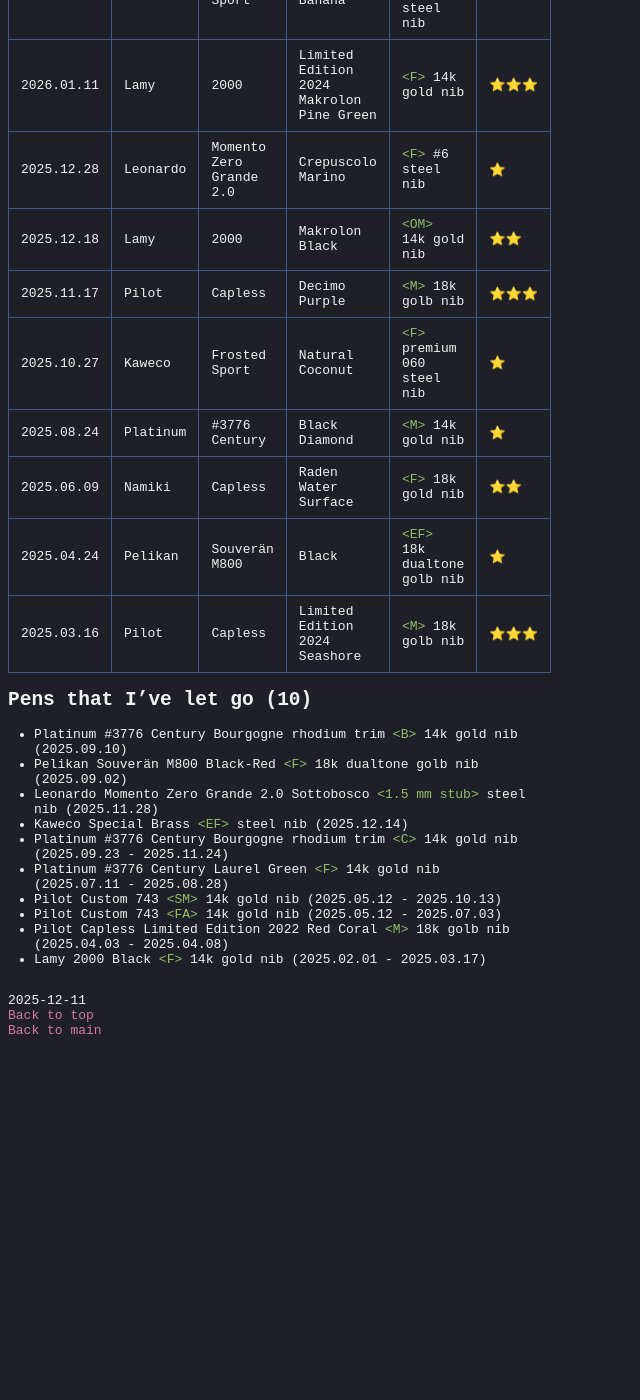
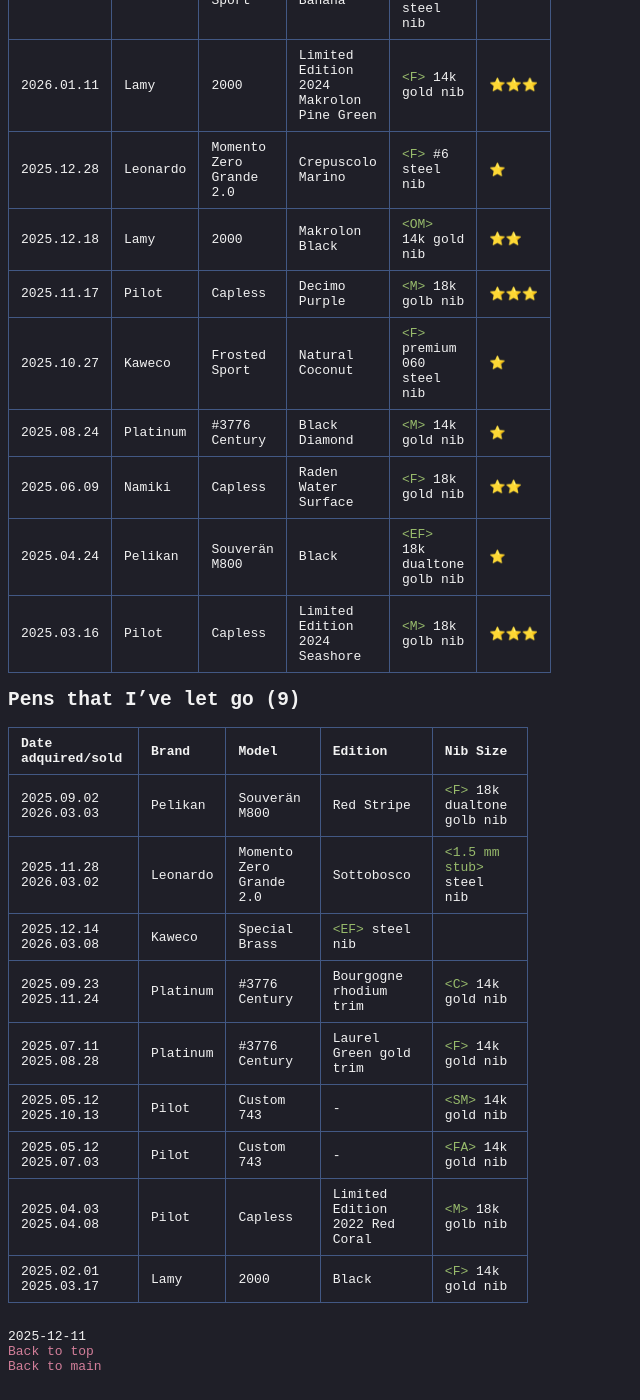
Before and after one commit to s-estay/s-estay.github.io, a Jekyll site: the page built from _posts/2025-12-11-state-of-the-fp-collection-2025.md, in a window 1280 px wide and 1400 px high, scrolled down 881 px. Shown: the whole window, without its empty margins (0-640 px from the left). Built offline with Jekyll 4.4.1, drawn with Linux system fonts in a browser that asks for light colours; before the commit the page ends 1945 px from its top, so only the background shows below that.

Commit message:
Update pen collection details and counts

```diff
--- a/_posts/2025-12-11-state-of-the-fp-collection-2025.md
+++ b/_posts/2025-12-11-state-of-the-fp-collection-2025.md
@@ -30,15 +30,16 @@
 | 2025.04.24 | Pelikan | Souverän M800 | Black | `<EF>` 18k dualtone golb nib | ⭐️ |
 | 2025.03.16 | Pilot | Capless | Limited Edition 2024 Seashore | `<M>` 18k golb nib | ⭐️⭐️⭐️ |
 
-## Pens that I've let go (10)
+## Pens that I've let go (9)
 
-- Platinum #3776 Century Bourgogne rhodium trim `<B>` 14k gold nib (2025.09.10)
-- Pelikan Souverän M800 Black-Red `<F>` 18k dualtone golb nib (2025.09.02)
-- Leonardo Momento Zero Grande 2.0 Sottobosco `<1.5 mm stub>` steel nib (2025.11.28)
-- Kaweco Special Brass `<EF>` steel nib (2025.12.14)
-- Platinum #3776 Century Bourgogne rhodium trim `<C>` 14k gold nib (2025.09.23 - 2025.11.24)
-- Platinum #3776 Century Laurel Green `<F>` 14k gold nib (2025.07.11 - 2025.08.28)
-- Pilot Custom 743 `<SM>` 14k gold nib (2025.05.12 - 2025.10.13)
-- Pilot Custom 743 `<FA>` 14k gold nib (2025.05.12 - 2025.07.03)
-- Pilot Capless Limited Edition 2022 Red Coral `<M>` 18k golb nib (2025.04.03 - 2025.04.08)
-- Lamy 2000 Black `<F>` 14k gold nib (2025.02.01 - 2025.03.17)
+| Date adquired/sold | Brand | Model | Edition | Nib Size |
+| --- | --- | --- | --- | --- |
+| 2025.09.02 2026.03.03 | Pelikan | Souverän M800 | Red Stripe | `<F>` 18k dualtone golb nib |
+| 2025.11.28 2026.03.02 | Leonardo | Momento Zero Grande 2.0 | Sottobosco | `<1.5 mm stub>` steel nib |
+| 2025.12.14 2026.03.08 | Kaweco | Special Brass | `<EF>` steel nib |
+| 2025.09.23 2025.11.24 | Platinum | #3776 Century | Bourgogne rhodium trim | `<C>` 14k gold nib |
+| 2025.07.11 2025.08.28 | Platinum | #3776 Century | Laurel Green gold trim | `<F>` 14k gold nib |
+| 2025.05.12 2025.10.13 | Pilot | Custom 743 | - | `<SM>` 14k gold nib |
+| 2025.05.12 2025.07.03 | Pilot | Custom 743 | - | `<FA>` 14k gold nib |
+| 2025.04.03 2025.04.08 | Pilot | Capless | Limited Edition 2022 Red Coral | `<M>` 18k golb nib |
+| 2025.02.01 2025.03.17 | Lamy | 2000 | Black | `<F>` 14k gold nib |
```
